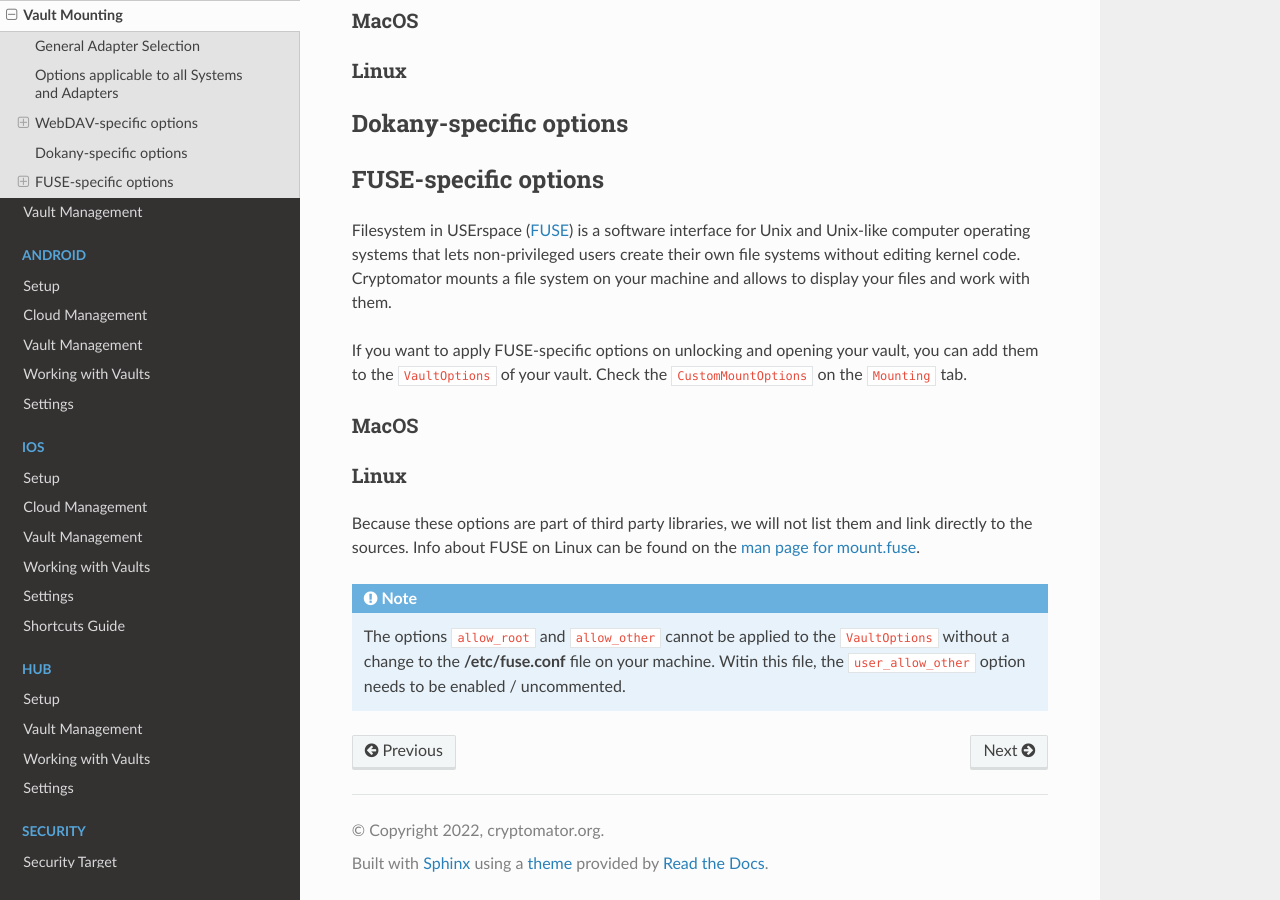
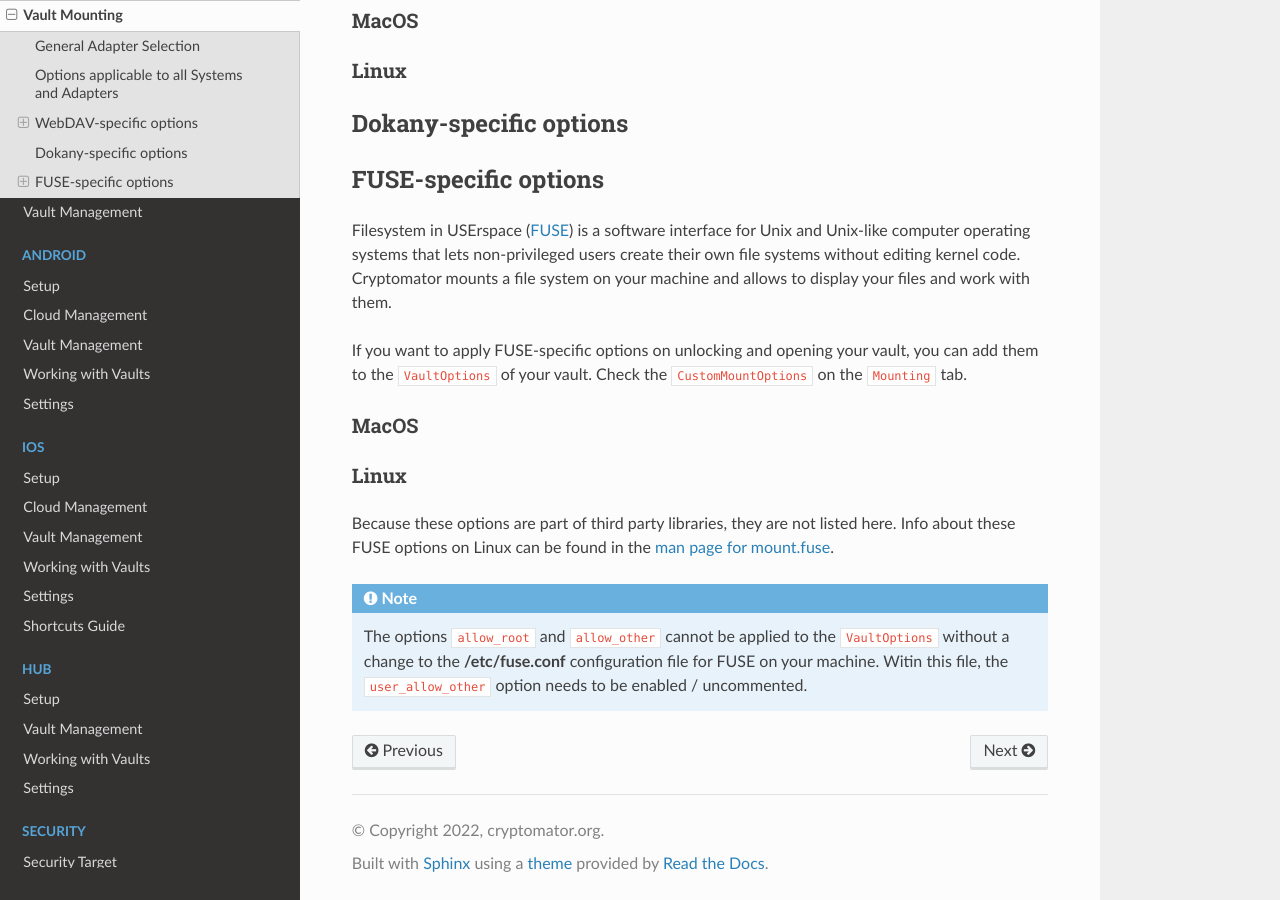
Before and after one commit to cryptomator/docs, a Sphinx documentation site: the page built from source/desktop/vault-mounting.rst, in a window 1280 px wide and 900 px high, scrolled down 1317 px. Built offline with Sphinx 7.4.7 and the Read the Docs theme 2.0.0, drawn with Linux system fonts in a browser that asks for light colours.

Commit message:
Fixed position of paragraph Improved wording

```diff
--- a/source/desktop/vault-mounting.rst
+++ b/source/desktop/vault-mounting.rst
@@ -88,11 +88,11 @@
 FUSE-specific options
 ---------------------
 
-.. _desktop/vault-mounting/fuse/macos:
-
 Filesystem in USErspace (`FUSE <https://en.wikipedia.org/wiki/Filesystem_in_Userspace>`_) is a software interface for Unix and Unix-like computer operating systems that lets non-privileged users create their own file systems without editing kernel code. Cryptomator mounts a file system on your machine and allows to display your files and work with them.
 
 If you want to apply FUSE-specific options on unlocking and opening your vault, you can add them to the |VaultOptions|_ of your vault. Check the ``CustomMountOptions`` on the ``Mounting`` tab.
+
+.. _desktop/vault-mounting/fuse/macos:
 
 MacOS
 ^^^^^
@@ -102,11 +102,11 @@
 Linux
 ^^^^^
 
-Because these options are part of third party libraries, we will not list them and link directly to the sources. Info about FUSE on Linux can be found on the `man page for mount\.fuse <https://man7.org/linux/man-pages/man8/mount.fuse3.8.html>`_.
+Because these options are part of third party libraries, they are not listed here. Info about these FUSE options on Linux can be found in the `man page for mount\.fuse <https://man7.org/linux/man-pages/man8/mount.fuse3.8.html>`_.
 
 .. note::
 
-    The options ``allow_root`` and ``allow_other`` cannot be applied to the |VaultOptions|_ without a change to the **/etc/fuse.conf** file on your machine. Witin this file, the ``user_allow_other`` option needs to be enabled / uncommented.
+    The options ``allow_root`` and ``allow_other`` cannot be applied to the |VaultOptions|_ without a change to the **/etc/fuse.conf** configuration file for FUSE on your machine. Witin this file, the ``user_allow_other`` option needs to be enabled / uncommented.
 
 .. |VaultOptions| replace:: ``VaultOptions``
 .. _VaultOptions: ./vault-management.html#vault-options
```
